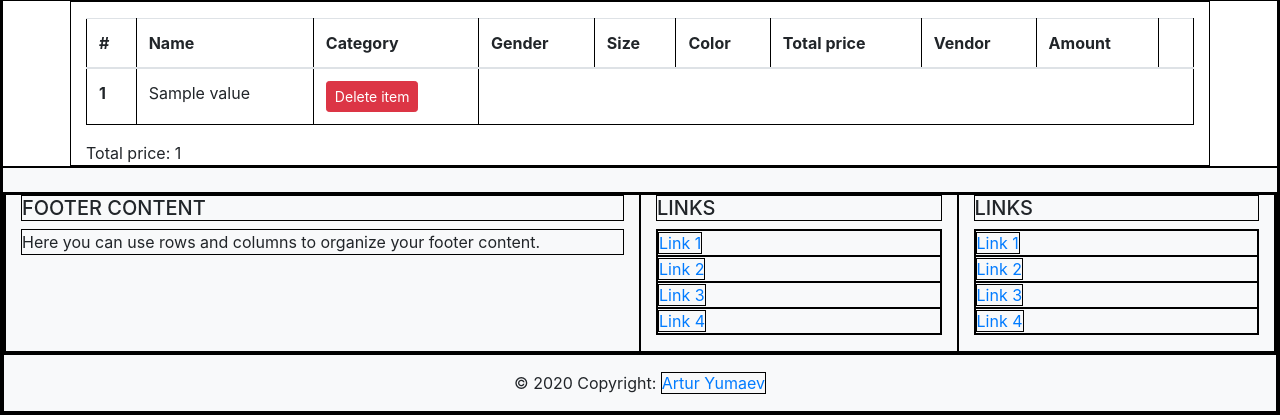
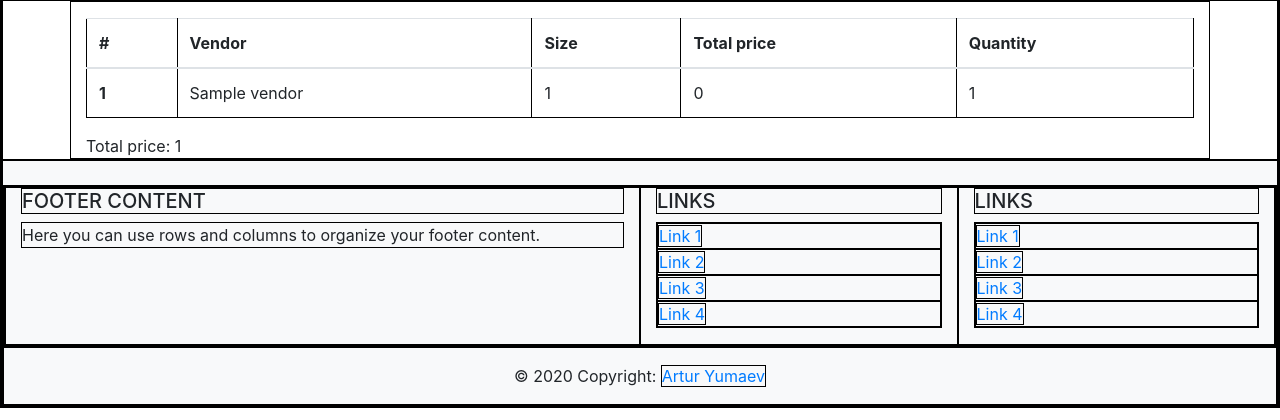
Before and after one commit to arturyumaev/Databases-Course-Work, a Flask app: template webApp/templates/cart.html in a window 1280 px wide. Shown: the part 68-488 px from the top of the page. Run offline with Flask 2, Linux system fonts and the light colour scheme; the template is opened without the code that fills it: most values are stand-ins (such as "Sample title", 1, 10 or a date in 2020); some libraries are stand-ins or nearby versions.

Commit message:
сделал корзину вне базы данных, внутри бизнес логики

```diff
--- a/webApp/app.py
+++ b/webApp/app.py
@@ -87,8 +87,7 @@ def cart():
         userSessionId = cookies.getUserSessionId()
         cartSessionStorage[userSessionId] = cartController.generateCart(userSessionId)
 
-        resp = make_response(render_template(
-            'cart.html', title='Cart', items_amount=0, cart=None))
+        resp = make_response(render_template('cart.html', title='Cart', items_amount=0, cart=None))
         resp.set_cookie('userid', userSessionId)
     else:
         userSessionId = request.cookies.get('userid')
@@ -100,7 +99,7 @@ def cart():
                 'cart.html',
                 title='Cart',
                 items_amount=cart.itemsQuantity,
-                cart=[],
+                cart=cart.items,
                 total_price=cart.totalOrderPrice
             )
         )
@@ -120,6 +119,8 @@ def add_to_cart():
     cart.addItem(vendor, size, price)
     cartItemsQuantity = cart.itemsQuantity
 
+    print(cart.items)
+
     return str(cartItemsQuantity)
 
 
--- a/webApp/templates/cart.html
+++ b/webApp/templates/cart.html
@@ -6,28 +6,26 @@
             <thead class="thead">
                 <tr>
                     <th scope="col">#</th>
-                    <th scope="col">Name</th>
-                    <th scope="col">Category</th>
-                    <th scope="col">Gender</th>
+                    <th scope="col">Vendor</th>
                     <th scope="col">Size</th>
-                    <th scope="col">Color</th>
                     <th scope="col">Total price</th>
-                    <th scope="col">Vendor</th>
-                    <th scope="col">Amount</th>
-                    <th scope="col"></th>
+                    <th scope="col">Quantity</th>
                 </tr>
             </thead>
 
             <tbody>
-            {% for item in cart %}
+            {% for vendor in cart %}
                 <tr>
+                    <!-- Row index -->
                     <th scope="row">{{ loop.index }}</th>
-                    {% for value in item %}
-                        <td>{{ value }}</td>
+
+                    <!-- Values -->
+                    {% for size in cart[vendor]['sizes'] %}
+                        <td>{{ vendor }}</td>
+                        <td>{{ size }}</td>
+                        <td>0</td>
+                        <td>{{ cart[vendor]['sizes'][size] }}</td>
                     {% endfor %}
-                        <td>
-                            <button type="button" class="btn btn-danger btn-sm">Delete item</button>
-                        </td>
                 </tr>
             {% endfor %}
             </tbody>
```
